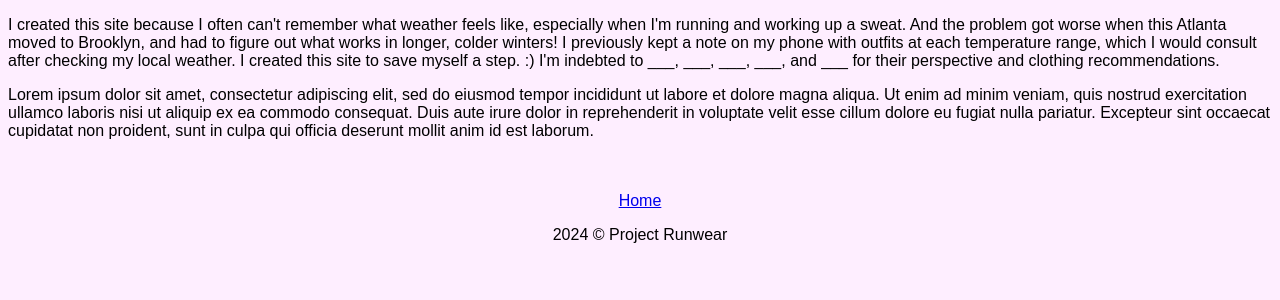
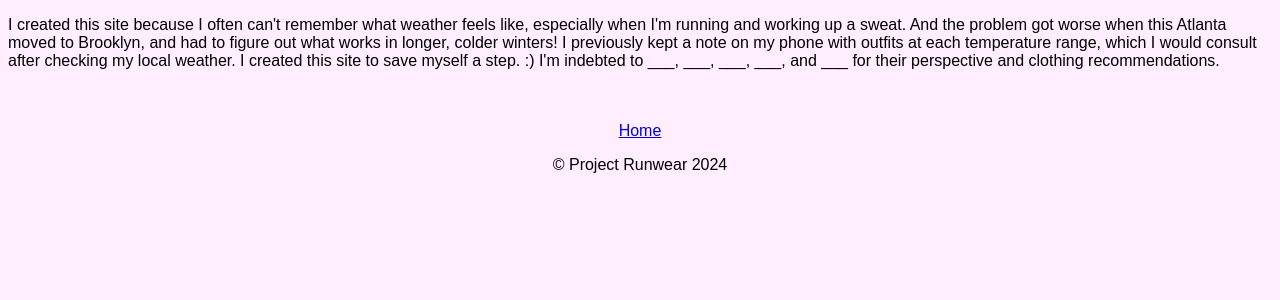
Before and after one commit to mdlarson/ProjectRunwear, a Flask app: page /about in a window 1280 px wide. Shown: the part 159-459 px from the top of the page. Run offline with Flask 3, Linux system fonts and the light colour scheme.

Commit message:
Update footers

```diff
--- a/templates/about.html
+++ b/templates/about.html
@@ -23,20 +23,11 @@
                 consult after checking my local weather. I created this site to save myself a step. :) I'm indebted to
                 ___, ___,
                 ___, ___, and ___ for their perspective and clothing recommendations.</p>
-
-            <p>Lorem ipsum dolor sit amet, consectetur adipiscing
-                elit, sed do eiusmod tempor incididunt ut labore et dolore
-                magna aliqua. Ut enim ad minim veniam, quis nostrud exercitation ullamco laboris nisi ut aliquip ex ea
-                commodo
-                consequat. Duis aute irure dolor in reprehenderit in voluptate velit esse cillum dolore eu fugiat nulla
-                pariatur. Excepteur sint occaecat cupidatat non proident, sunt in culpa qui officia deserunt mollit anim
-                id est
-                laborum.</p>
         </section>
     </main>
     <footer>
         <p><a href="/">Home</a></p>
-        <p>2024 &copy; Project Runwear</p>
+        <p>&copy; Project Runwear 2024</p>
     </footer>
 </body>
 
--- a/templates/runwear.html
+++ b/templates/runwear.html
@@ -25,7 +25,6 @@
         <section id="weatherDisplay">
             <h2>2. Check the details...</h2>
             <div id="latLongOutput"></div>
-            <!-- <div id="forecastSourceOutput"></div> -->
             <div id="forecastOutput">Supply your location to get the weather + outfit recommendation!</div>
         </section>
         <section id="clothingRecommendation">
@@ -35,7 +34,7 @@
     </main>
     <footer>
         <p><a href="/about">About</a></p>
-        <p>&copy;Project Runwear 2024</p>
+        <p>&copy; Project Runwear 2024</p>
     </footer>
 </body>
 
```
